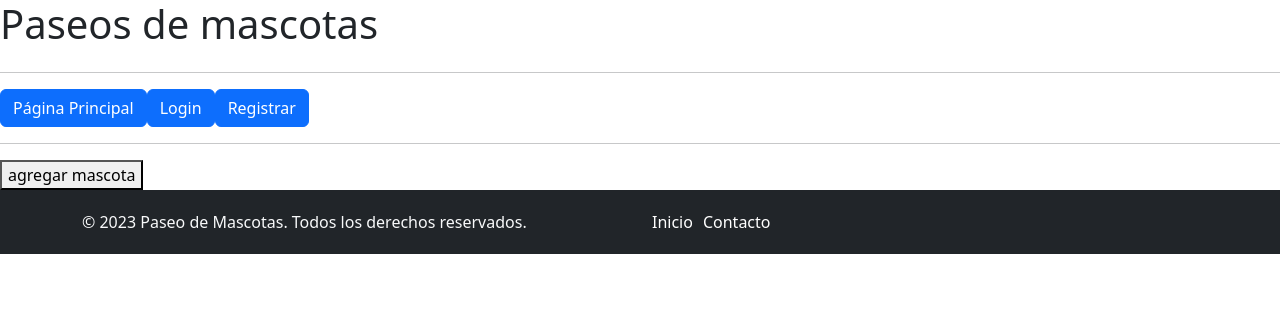
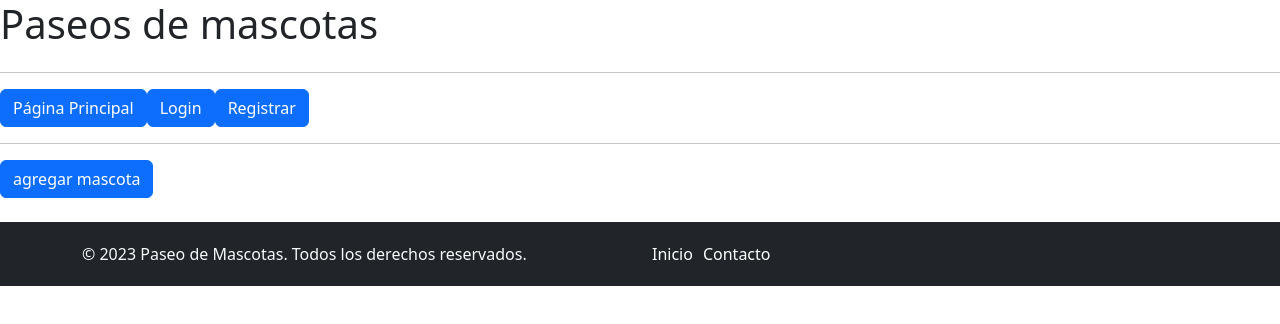
Before and after one commit to sobrinojulian/perreando.com.ar, a Vue app in the folder frontend/: page /mascotas in a window 1280 px wide. Shown: the top 324 px of the page. Built offline with nearby package versions, Linux system fonts and the light colour scheme.

Commit message:
add style to add pet btn

```diff
--- a/frontend/src/views/MascotasView.vue
+++ b/frontend/src/views/MascotasView.vue
@@ -2,6 +2,6 @@
 
 <template>
   <RouterLink class="navbar-brand" to="/mascotas/add">
-    <button>agregar mascota</button>
+    <button class="btn btn-primary mb-4">agregar mascota</button>
   </RouterLink>
 </template>
```
